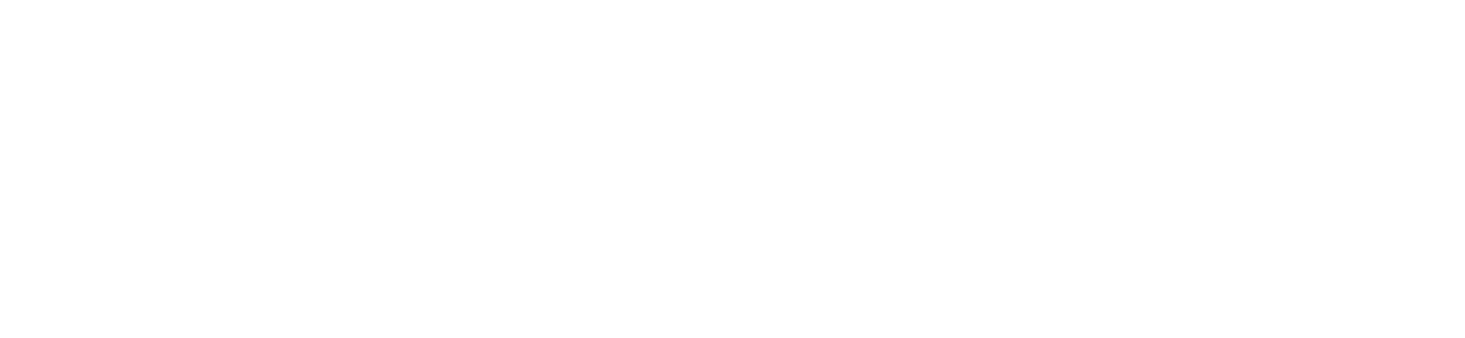
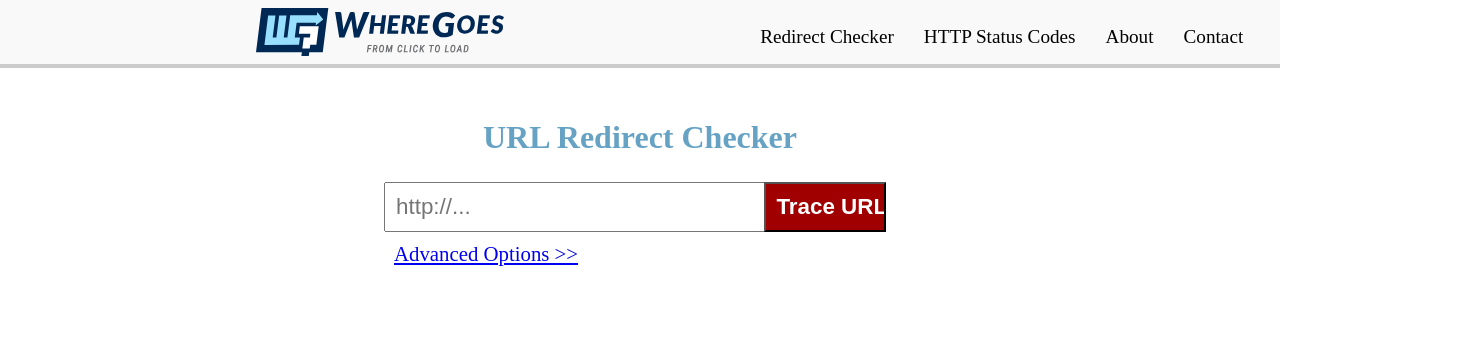
Before and after one commit to EvoFox/Week-2-Task-2, a plain HTML site: page index.html in a window 1280 px wide. Shown: the whole page, 1465 px wide, since content can reach past the window. Drawn offline with Linux system fonts and the light colour scheme.

Commit message:
Initial work on Header and Form

```diff
--- a/css/style.css
+++ b/css/style.css
@@ -0,0 +1,96 @@
+body{
+    margin: 0;
+    display: flex;
+    flex-wrap: wrap;
+}
+.top-bar{
+    width: 100vw;
+}
+header{
+    background-color: #f9f9f9;
+    width: 100%;
+    height: 8vh;
+    border-color: #cccccc;
+    border-style: none none solid none;
+    border-width: 4px;
+
+    display: flex;
+    flex-direction: row;
+    align-items: flex-start;
+}
+header nav{
+    z-index: 5;
+    margin: 10px 0 0;
+    float: right;
+    padding-left: 20vw;
+}
+header nav ul{
+    display: inline-flex;
+    width: max-content;
+
+    margin: 0;
+    padding: 0;
+    padding-top: 1vh;
+    padding-right: 15vw;
+
+    list-style: none;
+}
+header nav ul li{
+    width: auto;
+    padding-top: 1vh;
+    padding-right: 30px;
+}
+header nav ul li a {
+    font-size: 1.2em;
+}
+.icon {
+    height: 6vh;
+    padding-top: 1vh;
+    padding-left: 20vw;
+}
+.main{
+    width: 60vw;
+    margin-left: 20vw;
+
+    padding-top: 3vh;
+    display: flex;
+    flex-direction: column;
+    align-items: center;
+}
+.main h1{
+    color: #65a2c4;
+    font-size: 2em;
+}
+
+.main form{
+    width: 40vw;
+
+}
+
+.input-wrapper{
+    padding-bottom: 10px;
+}
+
+.input-wrapper .text-input{
+    height: auto;
+    width: 28vw;
+    margin: 0;
+    font-size: 1.4em;
+    padding: 10px;
+}
+.input-wrapper .button-input{
+    height: auto;
+    width: 9.5vw;
+
+    margin-left: -6px;
+    padding: 10px;
+    background-color: #a00000;
+    color: #ffffff;
+    font-weight: 700;
+    font-size: 1.4em;
+}
+#advanced-options{
+    padding-top: 20px;
+    margin:10px;
+    font-size: 1.3em;
+}
--- a/index.html
+++ b/index.html
@@ -8,7 +8,36 @@
     <link rel="stylesheet" href="./css/style.css">
 </head>
 <body>
+    <header class="top-bar">
 
+        <img class="icon" src="./img/logo-h-blue.svg" alt="Logo reading Where Goes, From click to load">
+
+        <nav>
+            <ul>
+                <li><a>Redirect Checker</a></li>
+                <li><a>HTTP Status Codes</a></li>
+                <li><a>About</a></li>
+                <li><a>Contact</a></li>
+            </ul>
+        </nav>
+    </header>
+
+
+    <div>
+        <article class="main">
+
+            <h1>URL Redirect Checker</h1>
+            <form>
+                <div class="input-wrapper">
+                    <input class="text-input" id="url" name="url" placeholder="http://...">
+                    <input class="button-input" type="button" value="Trace URL">
+                </div>
+                <a id="advanced-options" href="#">Advanced Options >></p>
+            </form>
+
+
+        </article>
+    </div>
 
 </body>
 </html>
```
Also changed, not shown: img/logo-h-blue.svg (added).
